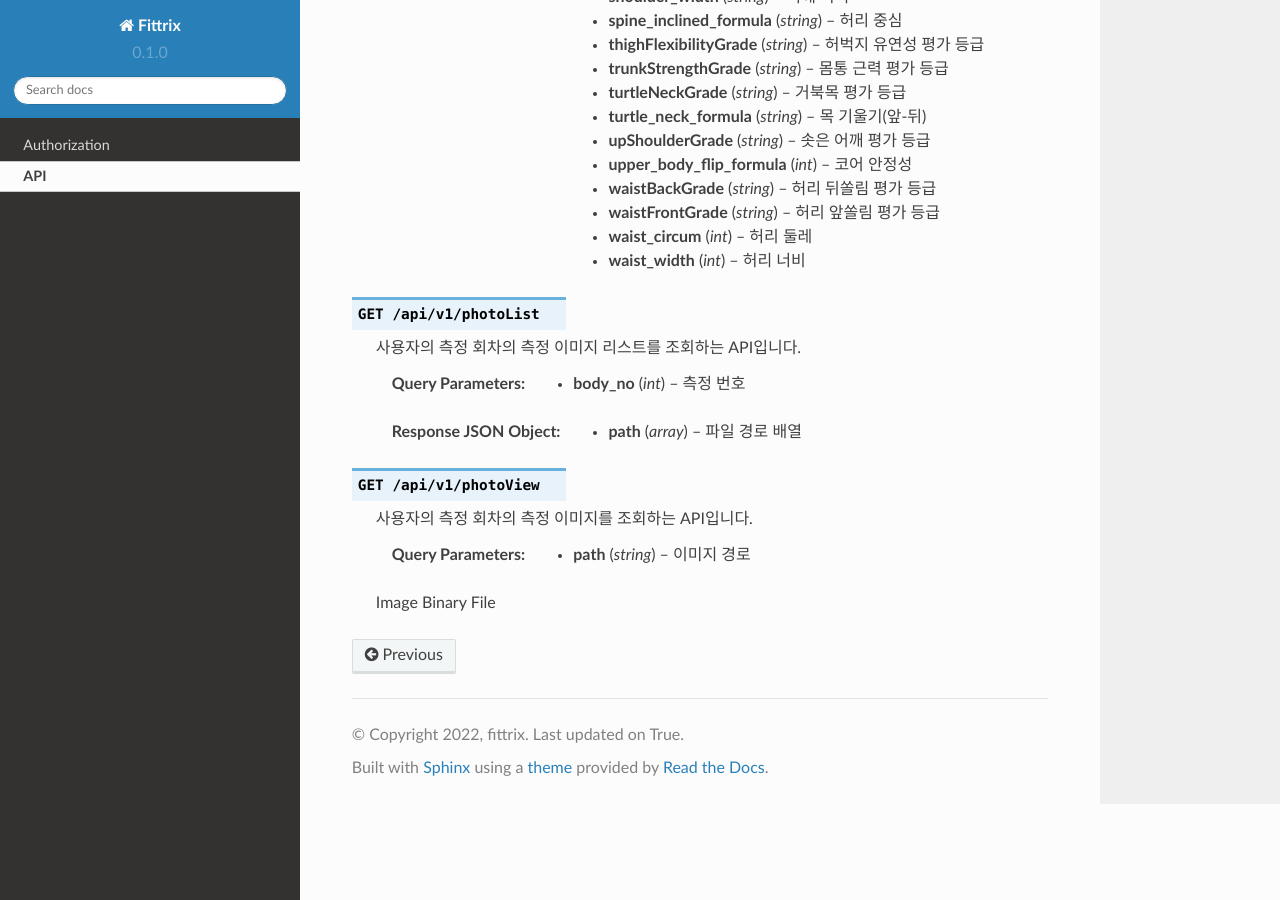
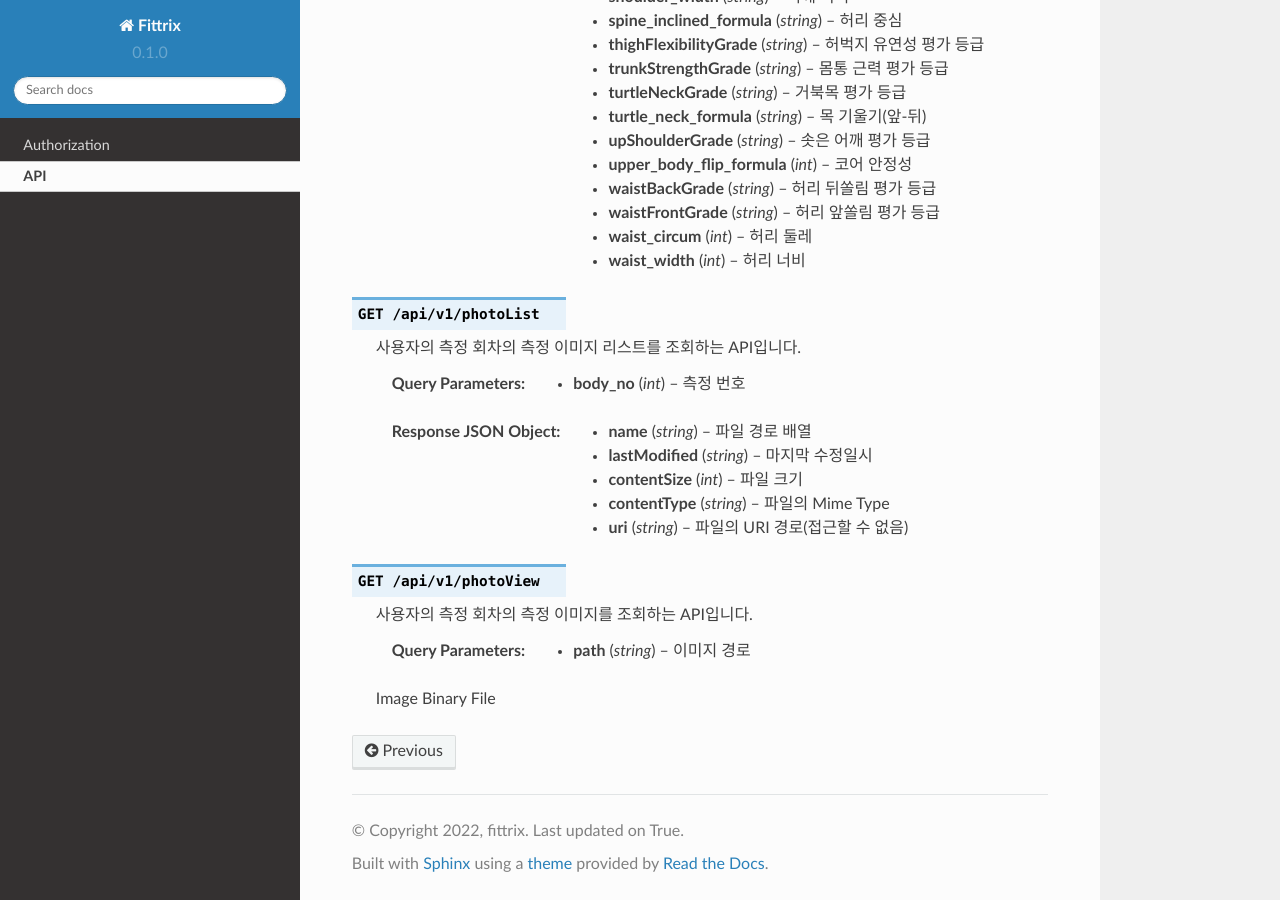
Before and after one commit to fittrix-dev/single_api, a Sphinx documentation site: the page built from docs/source/api.rst, in a window 1280 px wide and 900 px high, scrolled down 1989 px. Built offline with Sphinx 7.4.7 and the Read the Docs theme 2.0.0, drawn with Linux system fonts in a browser that asks for light colours.

Commit message:
api 문서 업데이트

```diff
--- a/docs/source/api.rst
+++ b/docs/source/api.rst
@@ -113,7 +113,11 @@ API는 인증을 통해서 JWT 토큰을 발급받은 이후에 호출이 가능
 
    .. Response
 
-   :>json array path: 파일 경로 배열
+   :>json string name: 파일 경로 배열
+   :>json string lastModified: 마지막 수정일시
+   :>json int contentSize: 파일 크기
+   :>json string contentType: 파일의 Mime Type
+   :>json string uri: 파일의 URI 경로(접근할 수 없음)
 
 .. http:get:: /api/v1/photoView
 
```
